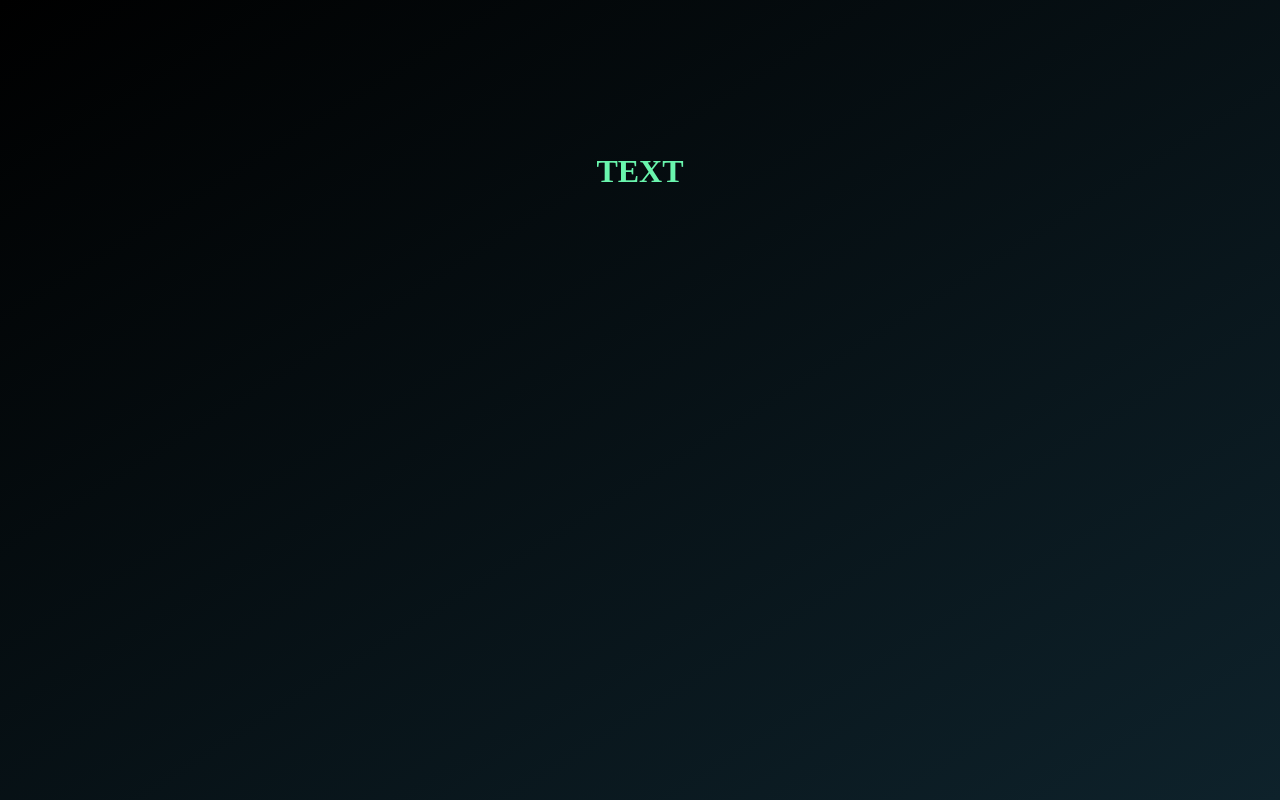
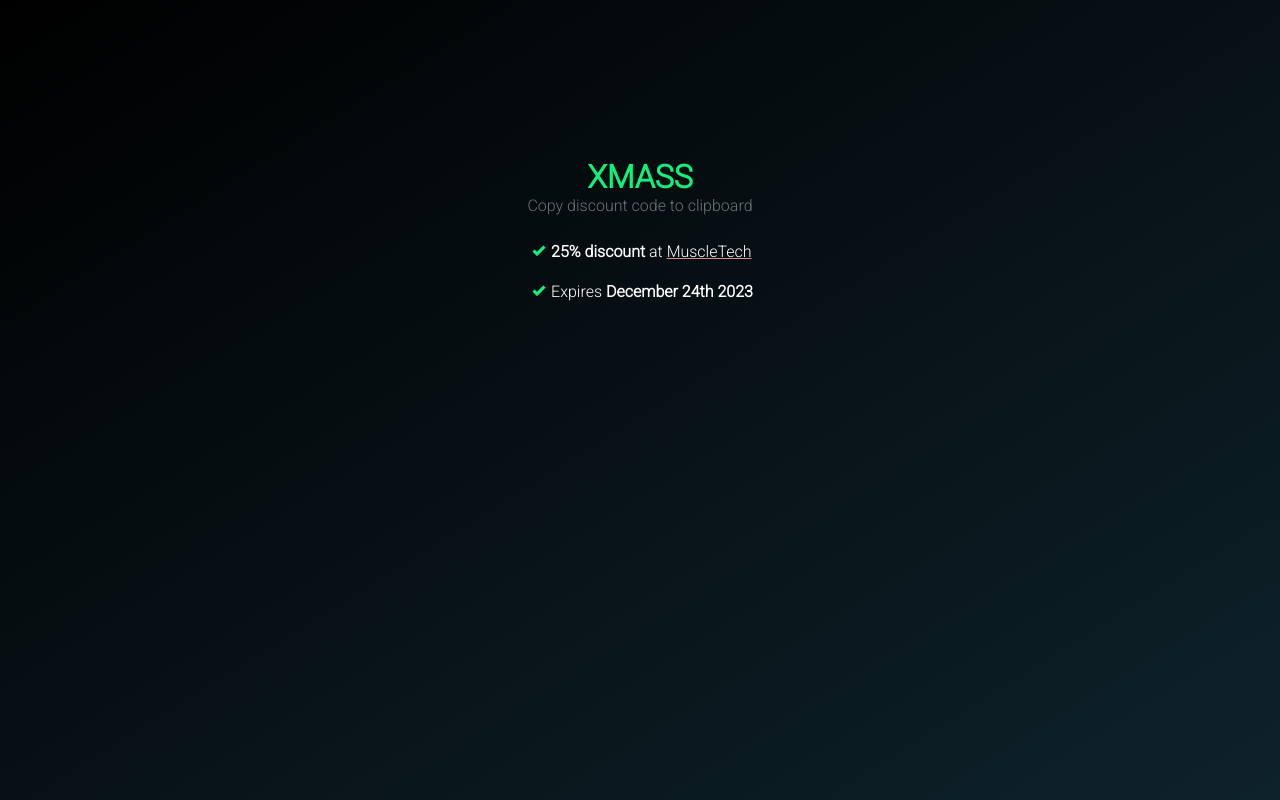
Before and after one commit to JaceVin/Website-for-Chris, a plain HTML site: page index.html in a window 1280 px wide. Drawn offline with nearby package versions, Linux system fonts and the light colour scheme.

Commit message:
Minimum Viable Product  (MVP)
+ 'Roboto' font
+ better green
+ custom anchor

+ info
+ check icon

+ copy-to-clipboard shortcut as promo code caption

+ Documentation
+ First Code

v0.3

```diff
--- a/index.html
+++ b/index.html
@@ -5,10 +5,33 @@
     <meta name="viewport" content="width=device-width, initial-scale=1.0">
 
     <link rel="stylesheet" href="style.css">
+    <link rel="stylesheet" href="https://fonts.googleapis.com/css2?family=Material+Symbols+Outlined:opsz,wght,FILL,GRAD@20..48,100..700,0..1,-50..200" />
 
     <title>Promo Code</title>
 </head>
 <body>
-    <h1 id="promo-code">TEXT</h1>
+    <div id="promo-code-container">
+        <h1 id="promo-code">XMASS</h1>
+        <p id="promo-code-caption">Copy discount code to clipboard</p>
+    </div>
+    <div id="info-container">
+        <span class="info-item">
+            <span class="material-symbols-outlined">check_small</span>
+            <p>
+                <b>25% discount</b>
+                at
+                <a href="www.muscletech.com" class="underline">MuscleTech</a>
+            </p>
+        </span>
+        <span class="info-item">
+            <span class="material-symbols-outlined">check_small</span>
+            <p>
+                Expires
+                <b>December 24th 2023</b>
+            </p>
+        </span>
+    </div>
+
+    <script defer src="./script.js"/>
 </body>
 </html>
--- /dev/null
+++ b/script.js
@@ -0,0 +1,16 @@
+const promoCodeCaption = document.querySelector('#promo-code-caption');
+
+promoCodeCaption.addEventListener('click', event => {
+    const promoCode = document.querySelector('#promo-code');
+    navigator.clipboard.writeText(promoCode.innerText);
+
+    temporaryMessageOn(promoCodeCaption, 'Copied!', 850);
+});
+
+function temporaryMessageOn(element, message, delay) {
+    const originalText = element.innerText;
+    element.innerText = message;
+    setTimeout( () => {
+        element.innerText = originalText;
+    }, delay);
+}
--- a/style.css
+++ b/style.css
@@ -1,11 +1,43 @@
+@import url('https://fonts.googleapis.com/css2?family=Roboto:wght@300&display=swap');
+
+.material-symbols-outlined {
+    font-variation-settings:
+    'FILL' 0,
+    'wght' 700,
+    'GRAD' 0,
+    'opsz' 24
+}
+
 :root {
     --black: #000000;
     --white: #FFFFFF;
 
-    --vibrant-green: #69F5AD;
+    --vibrant-green: #0FF07C;
     --dark-blue: #0E222B;
     --gray: #69737C;
     --light-pink: #DE888A;
+
+    font-family: 'Roboto', sans-serif;
+}
+
+:root::selection {
+    color: inherit;
+    background: var(--dark-blue);
+}
+
+.unselectable {
+    user-select: none;
+    -webkit-user-select: none;  /* Safari */
+}
+
+.underline {
+    text-decoration: underline;
+    text-decoration-color: var(--light-pink);
+}
+
+a {
+    color: inherit;
+    text-decoration: none;
 }
 
 html, body {
@@ -16,12 +48,52 @@
     margin: 0;
     display: grid;
     justify-content: center;
-    grid-template-rows: 1fr auto repeat(4, 1fr);
+    grid-template-rows: auto 1fr auto repeat(3, 1fr) auto 1fr auto;
     background-image: linear-gradient(to top left, var(--dark-blue), var(--black));
+    gap: 24px;
+}
+
+p {
+    display: inline;
+    color: var(--white);
+    margin: 0;
+    width: max-content;
+}
+
+span {
+    color: var(--vibrant-green);
+    width: max-content;
+}
+
+#promo-code-container {
+    display: flex;
+    flex-direction: column;
+    grid-row: 3;
+    align-items: center;
 }
 
 #promo-code {
     margin: 0;
-    grid-row: 2;
     color: var(--vibrant-green);
+    width: max-content;
 }
+
+#promo-code-caption {
+    color: var(--gray);
+    cursor: pointer;
+}
+
+#info-container {
+    width: 100%;
+    height: 100%;
+    grid-row: 4 / -3;
+    display: flex;
+    flex-direction: column;
+    gap: 16px;
+}
+
+.info-item {
+    display: flex;
+    flex-direction: row;
+    align-items: center;
+}
```
Also changed, not shown: 1 other file.
